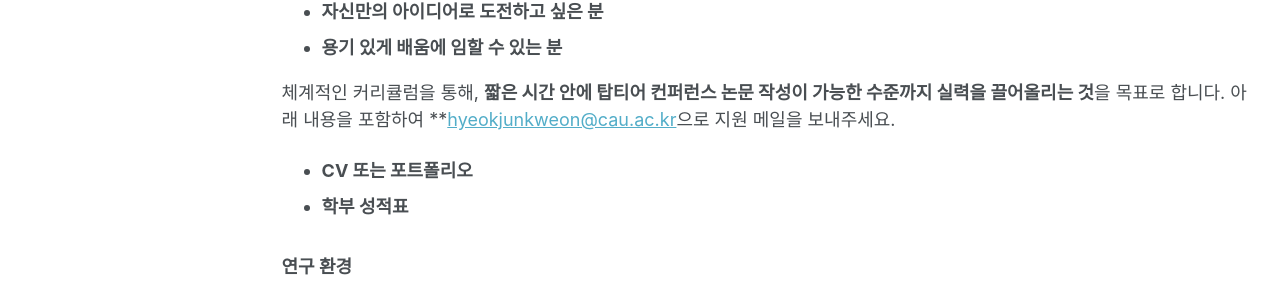
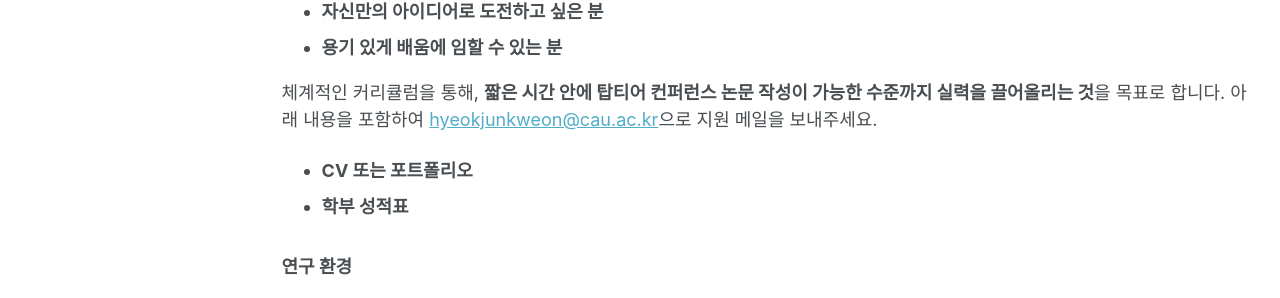
Before and after one commit to FoVLab/FoVLab.github.io, a Jekyll site: the page built from _pages/join.md, in a window 1280 px wide and 1201 px high. Shown: the part 205-503 px from the top of the window. Built offline with Jekyll 4.4.1, drawn with Linux system fonts in a browser that asks for light colours; a script that is not in the unit is left out.

```diff
--- a/_pages/join.md
+++ b/_pages/join.md
@@ -13,7 +13,7 @@ author_profile: false
 - **용기 있게 배움에 임할 수 있는 분**
 
 체계적인 커리큘럼을 통해, **짧은 시간 안에 탑티어 컨퍼런스 논문 작성이 가능한 수준까지 실력을 끌어올리는 것**을 목표로 합니다.
-아래 내용을 포함하여 **[hyeokjunkweon@cau.ac.kr](mailto:hyeokjunkweon@cau.ac.kr)으로 지원 메일을 보내주세요.
+아래 내용을 포함하여 [hyeokjunkweon@cau.ac.kr](mailto:hyeokjunkweon@cau.ac.kr)으로 지원 메일을 보내주세요.
 
 - **CV 또는 포트폴리오**
 - **학부 성적표**
```
